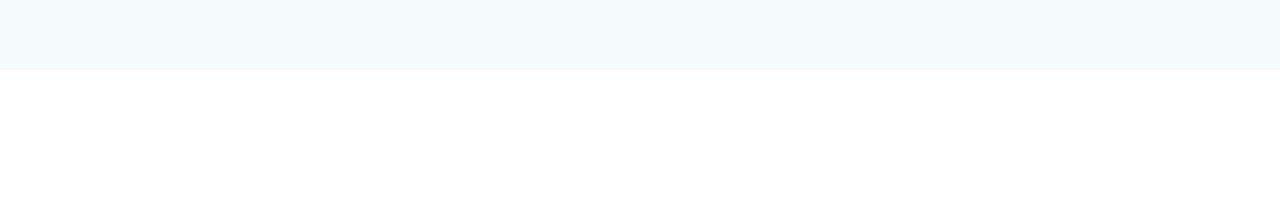
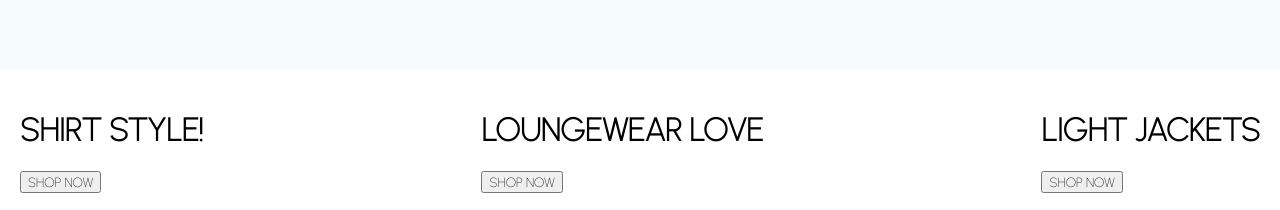
Before and after one commit to slevine3/Fashion-First, a React (Create React App) app: page / in a window 1280 px wide. Shown: the part 820-1030 px from the top of the page. Before the commit the page ends 890 px from the top, so only its background shows below. Built offline with nearby package versions, Linux system fonts and the light colour scheme.

Commit message:
categories added

```diff
--- /dev/null
+++ b/src/components/Categories.jsx
@@ -0,0 +1,20 @@
+import styled from "styled-components";
+import { categories } from "../data";
+import CategoryItem from "./CategoryItem";
+
+const Container = styled.div`
+  display: flex;
+  padding: 20px;
+  justify-content: space-between;
+`;
+const Categories = () => {
+  return (
+    <Container>
+      {categories.map((item) => (
+        <CategoryItem key={item.id} item={item} />
+      ))}
+    </Container>
+  );
+};
+
+export default Categories;
--- /dev/null
+++ b/src/components/CategoryItem.jsx
@@ -0,0 +1,26 @@
+
+import { Button } from "@mui/material";
+import React from "react";
+import styled from "styled-components";
+
+
+const Container = styled.div``;
+// const Image = styled.Image;
+const Info = styled.div``;
+const Title = styled.h1``;
+const Buttons = styled.button``;
+
+const CategoryItem = ({item}) => {
+  return (
+    <Container>
+      {/* <Image src={item.img}/> */}
+
+      <Info>
+        <Title>{item.title}</Title>
+        <Buttons>SHOP NOW</Buttons>
+      </Info>
+    </Container>
+  );
+};
+
+export default CategoryItem;
--- a/src/components/Slider.jsx
+++ b/src/components/Slider.jsx
@@ -75,13 +75,11 @@ const Slider = () => {
   const [slideIndex, setSlideIndex] = useState(0);
 
   const handleClick = (direction) => {
-
-if (direction === 'left'){
-    setSlideIndex(slideIndex > 0 ? slideIndex-1 : 2)
-} else {
-    setSlideIndex(slideIndex < 2 ? slideIndex+1 : 0)
-}
-
+    if (direction === "left") {
+      setSlideIndex(slideIndex > 0 ? slideIndex - 1 : 2);
+    } else {
+      setSlideIndex(slideIndex < 2 ? slideIndex + 1 : 0);
+    }
   };
 
   return (
@@ -91,7 +89,7 @@ if (direction === 'left'){
       </Arrow>
       <Wrapper slideIndex={slideIndex}>
         {sliderItems.map((item) => (
-          <Slide bg={item.bg}>
+          <Slide key={item.id} bg={item.bg}>
             <ImgContainer>
               <Image src={item.img} />
             </ImgContainer>
--- a/src/data.js
+++ b/src/data.js
@@ -25,17 +25,17 @@ export const sliderItems = [
   export const categories = [
     {
       id: 1,
-      img: "https://images.pexels.com/photos/5886041/pexels-photo-5886041.jpeg?auto=compress&cs=tinysrgb&dpr=2&h=650&w=940",
+      img: "https://placekitten.com/200/300",
       title: "SHIRT STYLE!",
     },
     {
       id: 2,
-      img: "https://images.pexels.com/photos/2983464/pexels-photo-2983464.jpeg?auto=compress&cs=tinysrgb&dpr=2&h=650&w=940",
+      img: "https://placekitten.com/200/300",
       title: "LOUNGEWEAR LOVE",
     },
     {
       id: 3,
-      img: "https://images.pexels.com/photos/5480696/pexels-photo-5480696.jpeg?auto=compress&cs=tinysrgb&dpr=2&w=500",
+      img:  "https://placekitten.com/200/300",
       title: "LIGHT JACKETS",
     },
   ];
--- a/src/pages/Home.jsx
+++ b/src/pages/Home.jsx
@@ -1,5 +1,6 @@
 import React from "react";
 import Announcement from "../components/Announcement";
+import Categories from "../components/Categories";
 import Navbar from "../components/Navbar";
 import Slider from "../components/Slider";
 
@@ -9,6 +10,7 @@ const Home = () => {
       <Announcement />
       <Navbar />
       <Slider />
+      <Categories />
     </div>
   );
 };
```
